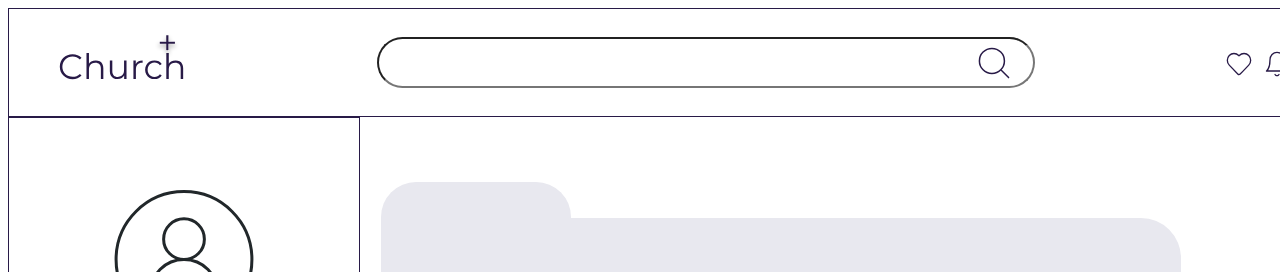
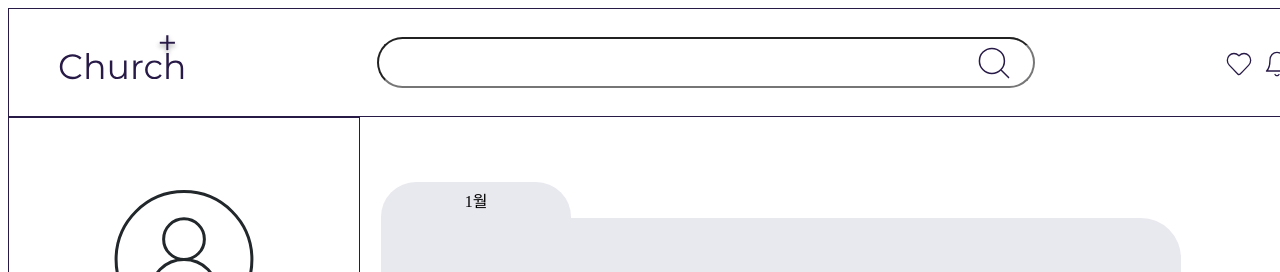
Before and after one commit to Church-Plus/church-front-2024, a React (Create React App) app: page /monthPage/1 in a window 1280 px wide. Shown: the top 272 px of the page. Built offline with nearby package versions, Linux system fonts and the light colour scheme.

Commit message:
feat: LinkConnection

```diff
--- a/src/App.js
+++ b/src/App.js
@@ -1,12 +1,15 @@
 import "./App.css";
-import MainPage from "./pages/HomePage/MainPage";
+import MonthPage from "./pages/HomePage/MonthPage";
+import { BrowserRouter, Routes, Route } from "react-router-dom";
 
 function App() {
   return (
-    <>
-      {/* <h1>ChurchPlus Project 2024</h1> */}
-      <MainPage />
-    </>
+    <BrowserRouter>
+      <Routes>
+        <Route path="/MonthPage" element={<MonthPage />}></Route>
+        <Route path="/MonthPage/:month" element={<MonthPage />}></Route>
+      </Routes>
+    </BrowserRouter>
   );
 }
 
--- a/src/components/Main/DropdownMenu.jsx
+++ b/src/components/Main/DropdownMenu.jsx
@@ -2,6 +2,7 @@ import React, { useState } from "react";
 import styled from "styled-components";
 import archiveIcons from "../../assets/Icons/archive.svg";
 import vectorIcons from "../../assets/Icons/Vector.svg";
+import { Link } from "react-router-dom";
 
 const Wrapper = styled.div`
   display: flex;
@@ -104,10 +105,15 @@ function DropdownMenu() {
           {selectedYear === yearItem && ( // 선택된 년도의 드롭다운이 열린 경우에만 보여줌
             <DropdownItem>
               {options.map((option) => (
-                <div key={option} onClick={() => toggleMonth(yearItem, option)}>
-                  <img src={archiveIcons} alt="월별 폴더 아이콘" />
-                  {option + "월"}
-                </div>
+                <Link key={option} to={`/MonthPage/${option}`}>
+                  <div
+                    key={option}
+                    onClick={() => toggleMonth(yearItem, option)}
+                  >
+                    <img src={archiveIcons} alt="월별 폴더 아이콘" />
+                    {option + "월"}
+                  </div>
+                </Link>
               ))}
             </DropdownItem>
           )}
```
